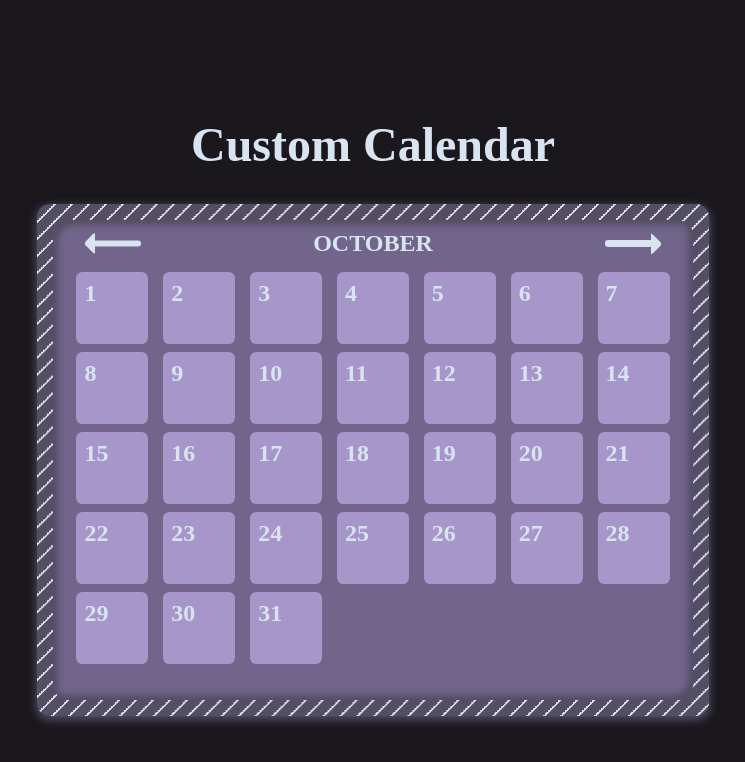
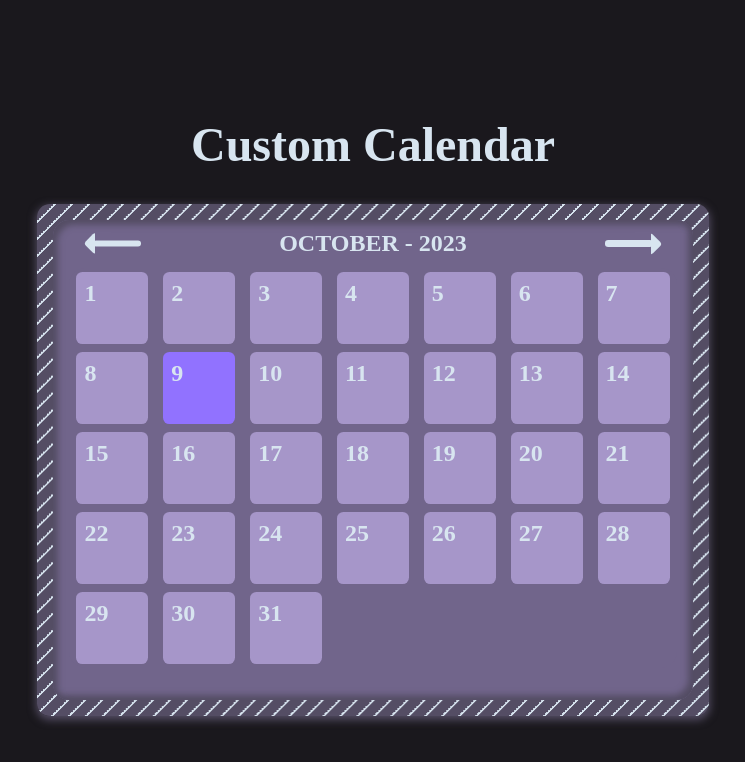
Before and after one commit to RickyJohansson/custom-calendar, a React (Vite) app: page / in a window 1280 px wide. Shown: the top 762 px of the page, without its empty margins (267-1012 px from the left). Built offline with nearby package versions, Linux system fonts and the light colour scheme.

Commit message:
arrows function, current date

```diff
--- a/src/components/Calendar/Calendar.tsx
+++ b/src/components/Calendar/Calendar.tsx
@@ -4,25 +4,37 @@ import { useEffect, useState } from 'react';
 
 const Calendar = () => {
 
-    const date: Date = new Date();
-    const currentYear: number = date.getFullYear();
-    const currentMonth: number = date.getMonth();
-    const daysThisMonth: number = new Date(currentYear, currentMonth + 1, 0).getDate();
-    const monthString: string = date.toLocaleString('default', { month: 'long' }).toUpperCase();
-
+    const [date, setDate] = useState<Date>(new Date());
+    //const currentYear: number = date.getFullYear();
+    //const [currentMonth, setCurrentMonth] = useState<number>(date.getMonth());
+    //const [ daysThisMonth, setDaysThisMonth ] = useState<number>(new Date(currentYear, currentMonth + 1, 0).getDate());
+    //const [ monthString, setMonthString ] = useState<string>(date.toLocaleString('default', { month: 'long' }).toUpperCase());
     const [ dayArray, setDayArray ] = useState<number[]>([]);
 
     useEffect(() => {
 
         const daysArray: number[] = [];
 
-        for(let i = 0; i < daysThisMonth; i++ ) {
+        for(let i = 0; i < new Date(date.getFullYear(), date.getMonth() + 1, 0).getDate(); i++ ) {
             daysArray.push(i+1);
         }
 
         setDayArray(daysArray);
 
-    }, []);
+    }, [date]);
+
+    const previousMonth = () => {
+
+        setDate(new Date(date.getFullYear(), date.getMonth(), 0));
+
+    }
+
+    const nextMonth = () => {
+
+        const newMonth = date.getMonth() + 2;
+        setDate(new Date(date.getFullYear(), newMonth, 0));
+
+    }
 
     return(
 
@@ -32,15 +44,15 @@ const Calendar = () => {
 
                 <section className="calendar_navigator">
 
-                    <figure className="left_arrow">
+                    <figure className="left_arrow" onClick={ previousMonth }>
                         <section className="arrow_shaft"></section>
                         <section className="arrow_pointer"></section>
                         <section className="arrow_block"></section>
                     </figure>
 
-                    <h2>{ monthString }</h2>
+                    <h2>{ date.toLocaleString('default', { month: 'long' }).toUpperCase() + ' - ' + date.getFullYear() }</h2>
 
-                    <figure className="right_arrow">
+                    <figure className="right_arrow" onClick={ nextMonth }>
                         <section className="arrow_shaft"></section>
                         <section className="arrow_pointer"></section>
                         <section className="arrow_block"></section>
@@ -52,8 +64,8 @@ const Calendar = () => {
 
                     {
 
-                        dayArray.map((day) => {
-                            return < CalendarDate day={day}/>
+                        dayArray.map((day, i) => {
+                            return < CalendarDate key={i} day={day} date={date}/>
                         })
 
                     }
--- a/src/components/CalendarDate/CalendarDate.css
+++ b/src/components/CalendarDate/CalendarDate.css
@@ -4,6 +4,21 @@
     height: 4.5rem;
     border-radius: .4rem;
     background-color: #a696c9;
+
+}
+
+.calendar_date--today {
+
+    width: 4.5rem;
+    height: 4.5rem;
+    border-radius: .4rem;
+    background-color: #9172ff;
+
+}
+
+.calendar_date--today:hover {
+
+    background-color: #b796ff;
 
 }
 
--- a/src/components/CalendarDate/CalendarDate.tsx
+++ b/src/components/CalendarDate/CalendarDate.tsx
@@ -2,18 +2,34 @@ import './CalendarDate.css';
 
 type Props = {
     day: number;
+    date: Date;
 }
 
-const CalendarDate = ({ day }: Props) => {
+const CalendarDate = ({ day, date }: Props) => {
 
+    const today = new Date();
 
     return(
+        <>
+        {
+            today.getDate() == day && date.getFullYear() == today.getFullYear() && date.getMonth() == today.getMonth() ?
 
-        <div className="calendar_date--container">
+            <div className="calendar_date--today">
 
-            <p>{ day }</p>
+                <p>{ day }</p>
 
-        </div>
+            </div>
+
+            :
+
+            <div className="calendar_date--container">
+
+                <p>{ day }</p>
+
+            </div>
+
+        }
+        </>
 
     )
 
```
